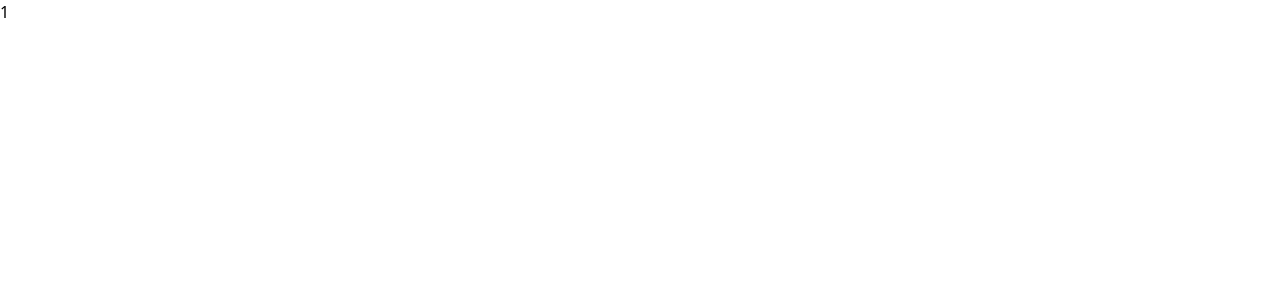
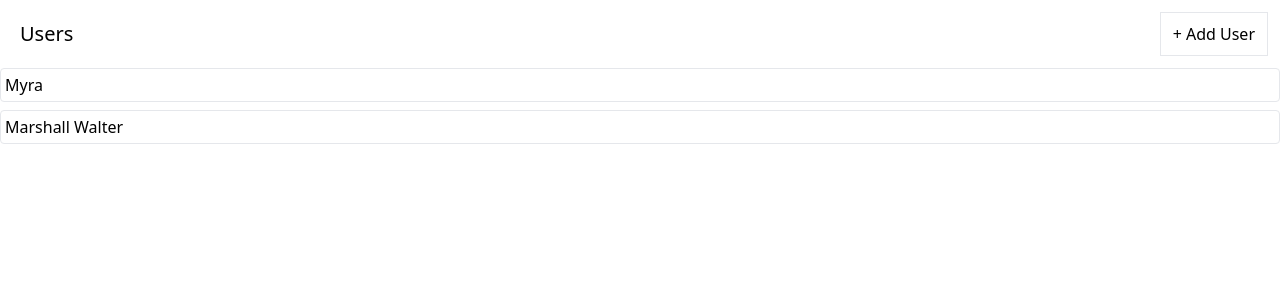
Before and after one commit to vishwaTj/Friends_media, a React (Create React App) app: page / in a window 1280 px wide. Shown: the top 300 px of the page. Built offline with nearby package versions, Linux system fonts and the light colour scheme; data requests are answered from the project's data file.

Commit message:
bringing loaders simple state conditions slowly to detect loading this can be done using thunk but it more complex so avaoiding it as of now

```diff
--- a/db.json
+++ b/db.json
@@ -1,5 +1,14 @@
 {
-    "users":[{ "id":1, "name":"Myra"}],
-    "albums":[],
-    "photos":[]
+  "users": [
+    {
+      "id": 1,
+      "name": "Myra"
+    },
+    {
+      "name": "Marshall Walter",
+      "id": 2
+    }
+  ],
+  "albums": [],
+  "photos": []
 }
--- a/package.json
+++ b/package.json
@@ -3,12 +3,14 @@
   "version": "0.1.0",
   "private": true,
   "dependencies": {
+    "@faker-js/faker": "^7.6.0",
     "@reduxjs/toolkit": "^1.9.5",
     "@testing-library/jest-dom": "^5.16.5",
     "@testing-library/react": "^13.4.0",
     "@testing-library/user-event": "^13.5.0",
     "axios": "^1.3.6",
     "classnames": "^2.3.2",
+    "faker": "^6.6.6",
     "json-server": "^0.17.3",
     "react": "^18.2.0",
     "react-dom": "^18.2.0",
--- /dev/null
+++ b/src/components/Skeleton.js
@@ -0,0 +1,44 @@
+import React from 'react';
+import classNames from 'classnames';
+
+
+
+function Skeleton({times, className}) {
+    const outerClassNames = classNames(
+        'relative',
+        'overflow-hidden',
+        'bg-gray-200',
+        'rounded',
+        'mb-2.5',
+        className
+    );
+    const innerClassNames = classNames(
+        'animate-shimmer',
+        'absolute',
+        'inset-0',
+        '-translate-x-full',
+        'bg-gradient-to-r',
+        'from-gray-200',
+        'via-white',
+        'to-gray-200'
+    );
+
+ //conventional method of creating an array and filling it
+    // const boxes=[];
+
+    // for(let i=0;i<times;i++){
+    //     boxes.push(<div key={i} />)
+    // }
+
+    const boxes = Array(times)
+          .fill(0)
+          .map((_,i)=>{
+             return <div key={i} className={outerClassNames}>
+                <div className={innerClassNames}/>
+             </div>
+          });
+
+    return boxes;
+}
+
+export default Skeleton;
--- a/src/components/UsersList.js
+++ b/src/components/UsersList.js
@@ -1,29 +1,59 @@
-import React, { useEffect } from 'react';
+import React, { useEffect,useState } from 'react';
 import { useDispatch,useSelector } from 'react-redux';
-import { fetchUsers } from '../store';
+import { fetchUsers,addUser } from '../store';
+import Skeleton from './Skeleton';
+import Button from './Button';
 
 function UsersList() {
+  const [isLoadingUsers, setIsLoadingUser] = useState(false);
+  const [loadingUsersError, setLoadingUserError] = useState(null);
+
   const dispatch = useDispatch();
-  const {isLoading, data, error} = useSelector((state)=>{
+  const {data} = useSelector((state)=>{
     return state.users;
   })
 
 
   useEffect(()=>{
-    dispatch(fetchUsers());
+    setIsLoadingUser(true);
+    dispatch(fetchUsers())
+      .unwrap()
+      .catch((err) => setIsLoadingUser(err))
+       // funally s a function that is going to be called at the end no matter what
+      .finally(() => setIsLoadingUser(false))
+    //BAD !! --> because here the dispatch call is asynchronous in nature
+    // setIsLoadingUser(false);
   },[dispatch]);
 
-
-  if(isLoading){
-    return <div>Loading...</div>
+  const handleUserAdd = () => {
+    dispatch(addUser());
   }
 
-   if(error) {
+  if(isLoadingUsers){
+    return <Skeleton times={6} className="h-10 w-full" />
+  }
+
+   if(loadingUsersError) {
     return <div>Error fetching data...</div>
    }
 
+  const renderedUsers = data.map((user)=>{
+    return <div key={user.id} className='mb-2 border rounded'>
+        <div className='flex p-1 justify-between items-center cursor-pointer'>
+         {user.name}
+        </div>
+    </div>
+  })
   return (
-    <div>{data.length}</div>
+    <div>
+      <div className='flex flex-row justify-between m-3'>
+        <h1 className='m-2 text-xl'>Users</h1>
+        <Button onClick={handleUserAdd}>
+            + Add User
+        </Button>
+      </div>
+       {renderedUsers}
+    </div>
   )
 }
 
--- a/src/store/index.js
+++ b/src/store/index.js
@@ -9,3 +9,4 @@
 })
 
 export * from './thunk/fetchUsers';
+export * from './thunk/addUser';
--- a/src/store/slices/usersSlice.js
+++ b/src/store/slices/usersSlice.js
@@ -1,5 +1,6 @@
 import { createSlice } from "@reduxjs/toolkit";
 import { fetchUsers } from "../thunk/fetchUsers";
+import { addUser } from "../thunk/addUser";
 
 const usersSlice = createSlice({
     name:'users',
@@ -28,6 +29,18 @@
              state.isLoading = false;
              state.error = action.error;
           });
+
+        builder.addCase(addUser.pending, (state,action)=>{
+            state.isLoading = true;
+        });
+        builder.addCase(addUser.fulfilled, (state,action)=>{
+            state.isLoading = false;
+            state.data.push(action.payload);
+        });
+        builder.addCase(addUser.rejected, (state,action)=>{
+            state.isLoading = false;
+            state.error = action.error;
+        });
     }
 })
 
--- /dev/null
+++ b/src/store/thunk/addUser.js
@@ -0,0 +1,14 @@
+import { createAsyncThunk } from "@reduxjs/toolkit";
+import axios from 'axios';
+import { faker } from '@faker-js/faker';
+
+const addUser = createAsyncThunk('users/add', async()=>{
+   const response = await axios.post('http://localhost:3005/users', {
+      name: faker.name.fullName()
+   });
+
+   return response.data;
+});
+
+
+export { addUser };
--- a/src/store/thunk/fetchUsers.js
+++ b/src/store/thunk/fetchUsers.js
@@ -3,6 +3,10 @@
 
 const fetchUsers = createAsyncThunk('users/fetch',async ()=>{
     const response = await axios.get('http://localhost:3005/users');
+
+    // Dev Only!!
+    await pause(1000);
+
 
     return response.data;
     // whatever you reurn here is going to
@@ -10,4 +14,11 @@
     // of extrareducer
 });
 
+// Dev Only!!!
+const pause = (duration) =>{
+    return new Promise((resolve) =>{
+        setTimeout(resolve, duration);
+    })
+}
+
 export {fetchUsers};
--- a/tailwind.config.js
+++ b/tailwind.config.js
@@ -4,7 +4,16 @@
     "./src/**/*.{js,jsx,ts,tsx}",
   ],
   theme: {
-    extend: {},
+    extend: {
+      keyframes:{
+        shimmer:{
+          '100%': { transform: 'translateX(100%)'}
+        }
+      },
+      animation:{
+        shimmer: 'shimmer 1.5s infinite'
+      },
+    },
   },
   plugins: [],
 }
```
Also changed, not shown: 1 other file (tests, documents, lock files or other folders).
